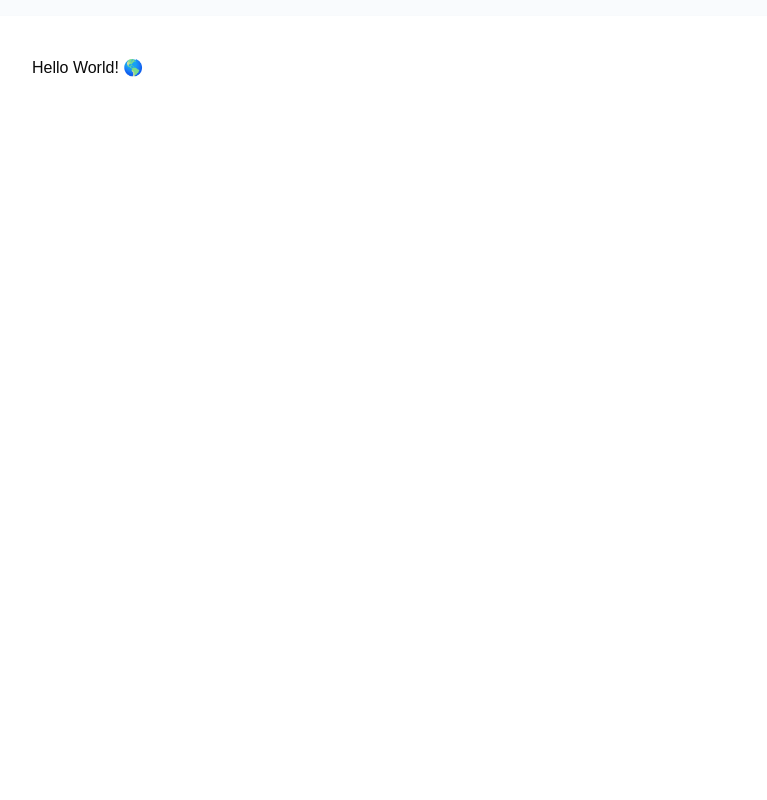
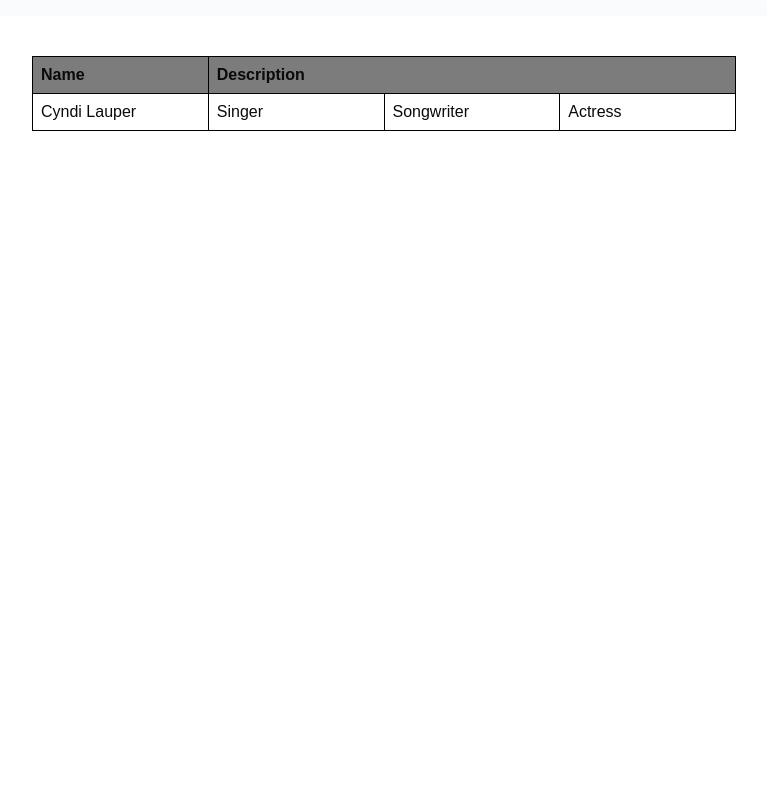
Before and after one commit to Mebius1916/google-doc, a Next.js app: page /documents/1 in a window 1280 px wide. Shown: the top 800 px of the page, without its empty margins (256-1023 px from the left). Built offline with nearby package versions, Linux system fonts and the light colour scheme.

Commit message:
feat: add table

```diff
--- a/package.json
+++ b/package.json
@@ -37,6 +37,10 @@
     "@radix-ui/react-toggle": "^1.1.1",
     "@radix-ui/react-toggle-group": "^1.1.1",
     "@radix-ui/react-tooltip": "^1.1.5",
+    "@tiptap/extension-table": "^2.10.2",
+    "@tiptap/extension-table-cell": "^2.10.2",
+    "@tiptap/extension-table-header": "^2.10.2",
+    "@tiptap/extension-table-row": "^2.10.2",
     "@tiptap/extension-task-item": "^2.10.2",
     "@tiptap/extension-task-list": "^2.10.2",
     "@tiptap/pm": "^2.10.2",
--- a/src/app/documents/[documentId]/editor.tsx
+++ b/src/app/documents/[documentId]/editor.tsx
@@ -3,6 +3,10 @@
 import StarterKit from '@tiptap/starter-kit'
 import TaskItem from '@tiptap/extension-task-item'
 import TaskList from '@tiptap/extension-task-list'
+import Table from '@tiptap/extension-table'
+import TableRow from '@tiptap/extension-table-row'
+import TableCell from '@tiptap/extension-table-cell'
+import TableHeader from '@tiptap/extension-table-header'
 export const Editor = () => {
   const editor = useEditor({
     editorProps: {
@@ -12,15 +16,32 @@
       },
     },
     extensions: [
-      //基础编辑器功能
       StarterKit,
-      //任务列表
+      Table,
+      TableRow,
+      TableCell,
+      TableHeader,
       TaskItem.configure({
         nested: true,
       }),
       TaskList,
     ],
-    content: '<p>Hello World! 🌎️</p>',
+    content: `
+        <table>
+          <tbody>
+            <tr>
+              <th>Name</th>
+              <th colspan="3">Description</th>
+            </tr>
+            <tr>
+              <td>Cyndi Lauper</td>
+              <td>Singer</td>
+              <td>Songwriter</td>
+              <td>Actress</td>
+            </tr>
+          </tbody>
+        </table>
+      `,
     immediatelyRender: false,
   })
   return(
--- a/src/app/globals.css
+++ b/src/app/globals.css
@@ -88,8 +88,61 @@
 }
 
 .tiptap{
-  :first-child {
-    margin-top: 0;
+  table {
+    border-collapse: collapse;
+    margin: 0;
+    overflow: hidden;
+    table-layout: fixed;
+    width: 100%;
+
+    td,
+    th {
+      border: 1px solid black;
+      box-sizing: border-box;
+      min-width: 1em;
+      padding: 6px 8px;
+      position: relative;
+      vertical-align: top;
+
+      > * {
+        margin-bottom: 0;
+      }
+    }
+
+    th {
+      background-color: #7c7c7c;
+      font-weight: bold;
+      text-align: left;
+    }
+
+    .selectedCell:after {
+      background: #959596;
+      content: "";
+      left: 0; right: 0; top: 0; bottom: 0;
+      pointer-events: none;
+      position: absolute;
+      z-index: 2;
+    }
+
+    .column-resize-handle {
+      background-color: var(--primary);
+      bottom: -2px;
+      pointer-events: none;
+      position: absolute;
+      right: -2px;
+      top: 0;
+      width: 4px;
+    }
+  }
+
+  .tableWrapper {
+    margin: 1.5rem 0;
+    overflow-x: auto;
+  }
+
+  &.resize-cursor {
+    cursor: ew-resize;
+    cursor: col-resize;
   }
 
   /* Heading styles */
```
